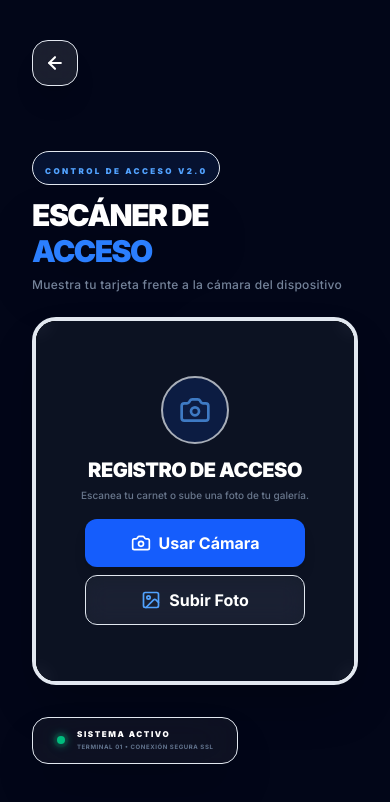
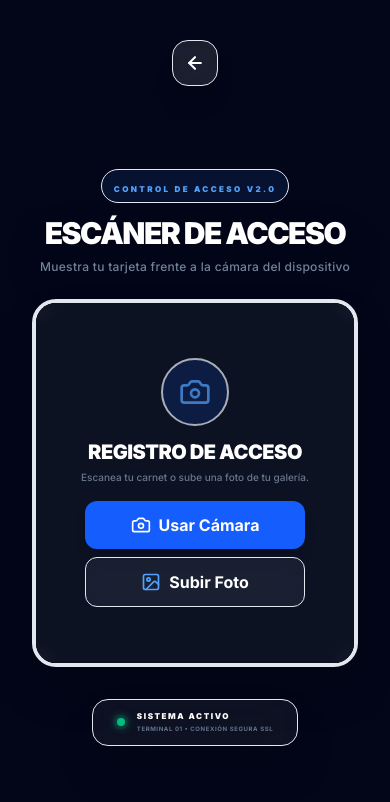
Before and after one commit to leoMedi09/asistencia-bodasdecana, a Next.js app: page /scanner in a window 390 px wide. Shown: the top 802 px of the page. Built offline with nearby package versions, Linux system fonts and the light colour scheme.

Commit message:
Arreglo de diseño

```diff
--- a/src/app/admin/page.tsx
+++ b/src/app/admin/page.tsx
@@ -534,7 +534,7 @@ export default function AdminPage() {
                                 <select
                                     value={selectedMonth}
                                     onChange={(e) => setSelectedMonth(parseInt(e.target.value))}
-                                    className="w-full bg-white/10 hover:bg-white/20 text-white font-black py-3 px-5 rounded-2xl border-2 border-white/10 outline-none appearance-none transition-all cursor-pointer text-sm"
+                                    className="w-full bg-white/10 hover:bg-white/20 text-white font-black py-3 px-5 rounded-2xl border-2 border-white/10 outline-none transition-all cursor-pointer text-sm"
                                 >
                                     {months.map((month, index) => (
                                         <option key={month} value={index} className="bg-slate-900 text-white font-bold py-2">
@@ -542,11 +542,6 @@ export default function AdminPage() {
                                         </option>
                                     ))}
                                 </select>
-                                <div className="absolute right-4 top-1/2 -translate-y-1/2 pointer-events-none text-white/50 group-hover:text-white transition-colors">
-                                    <svg xmlns="http://www.w3.org/2000/svg" width="16" height="16" fill="none" viewBox="0 0 24 24" stroke="currentColor" strokeWidth="3">
-                                        <path strokeLinecap="round" strokeLinejoin="round" d="M19 9l-7 7-7-7" />
-                                    </svg>
-                                </div>
                             </div>
                         </div>
                     </div>
--- a/src/app/scanner/page.tsx
+++ b/src/app/scanner/page.tsx
@@ -63,16 +63,16 @@ export default function ScannerPage() {
             ? (message.includes('ya registramos') ? 'bg-amber-500 text-slate-950' : 'bg-emerald-500 text-white')
             : status === 'error' ? 'bg-rose-500 text-white' : 'bg-slate-950 text-white'
             }`}>
-            {/* Botón Volver - Alineado con el contenedor */}
-            <div className="w-full max-w-xl px-4 mt-6">
-                <Link href="/" className="inline-flex p-3 bg-white/10 hover:bg-white/20 backdrop-blur-md rounded-2xl border border-white/30 shadow-xl text-white transition-all active:scale-95 group">
+            {/* Botón Volver - Centrado con el contenedor */}
+            <div className="w-full max-w-xl px-4 mt-6 flex justify-center md:justify-start">
+                <Link href="/" className="p-3 bg-white/10 hover:bg-white/20 backdrop-blur-md rounded-2xl border border-white/30 shadow-xl text-white transition-all active:scale-95 group">
                     <ArrowLeft className="group-hover:-translate-x-1 transition-transform" size={20} strokeWidth={2.5} />
                 </Link>
             </div>
 
-            <div className="w-full max-w-xl flex flex-col items-start flex-1 justify-center py-4 md:py-8 px-4">
-                {/* Encabezado Responsivo Alineado a la Izquierda */}
-                <div className="text-left mb-6 md:mb-10 animate-in fade-in slide-in-from-top-4 duration-700 w-full">
+            <div className="w-full max-w-xl flex flex-col items-center flex-1 justify-center py-4 md:py-8 px-4">
+                {/* Encabezado Responsivo Centrado */}
+                <div className="text-center mb-6 md:mb-10 animate-in fade-in slide-in-from-top-4 duration-700 w-full">
                     <div className={`inline-block px-3 py-1 rounded-full mb-3 md:mb-4 border ${status === 'success' && message.includes('ya registramos')
                         ? 'bg-black/10 border-black/20'
                         : 'bg-blue-500/10 border-blue-500/20'}`}>
@@ -81,8 +81,7 @@ export default function ScannerPage() {
                         </span>
                     </div>
                     <h1 className={`text-3xl md:text-6xl font-black mb-2 md:mb-3 tracking-tighter drop-shadow-2xl ${status === 'success' && message.includes('ya registramos') ? 'text-black' : 'text-white'}`}>
-                        ESCÁNER DE <br />
-                        <span className={status === 'success' && message.includes('ya registramos') ? 'text-black' : 'text-blue-500'}>ACCESO</span>
+                        ESCÁNER DE ACCESO
                     </h1>
                     <p className={`text-xs md:text-base font-medium tracking-wide ${status === 'success' && message.includes('ya registramos') ? 'text-black/80' : 'text-slate-400 opacity-80'}`}>
                         Muestra tu tarjeta frente a la cámara del dispositivo
```
